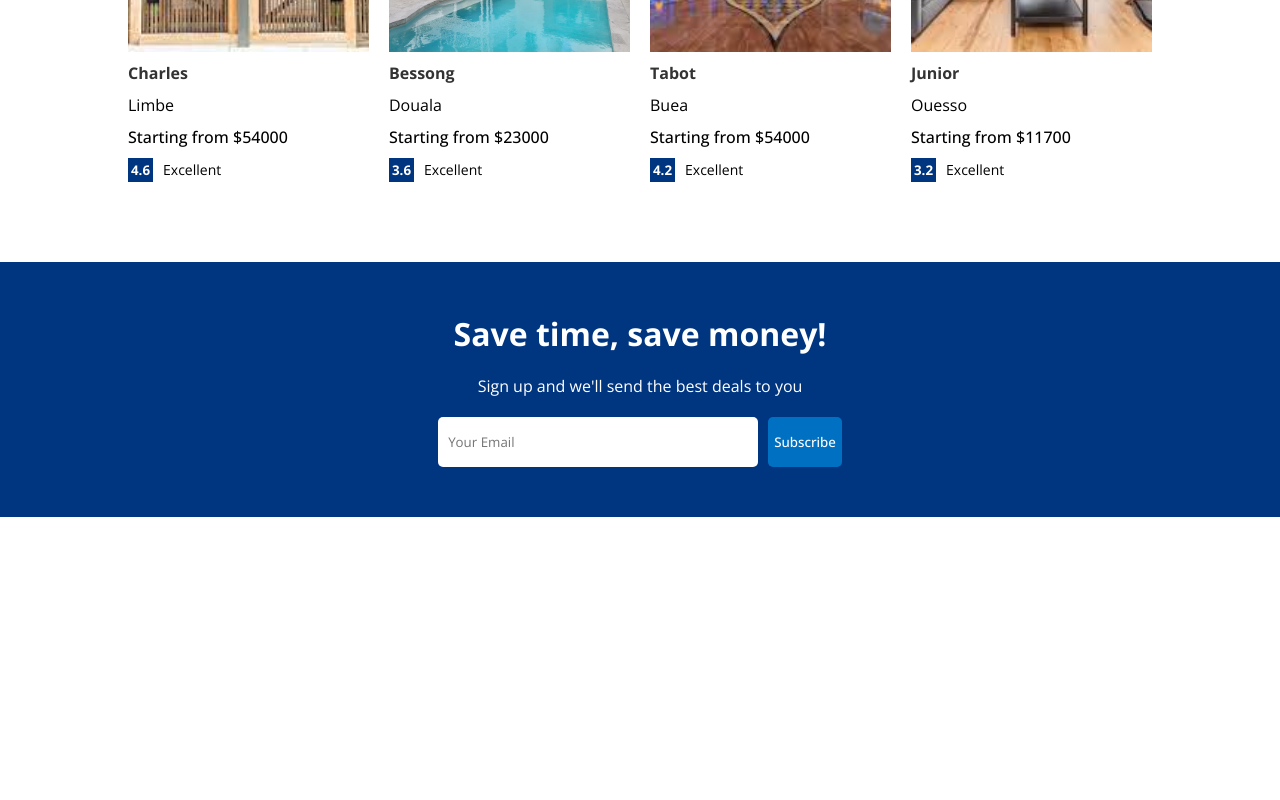
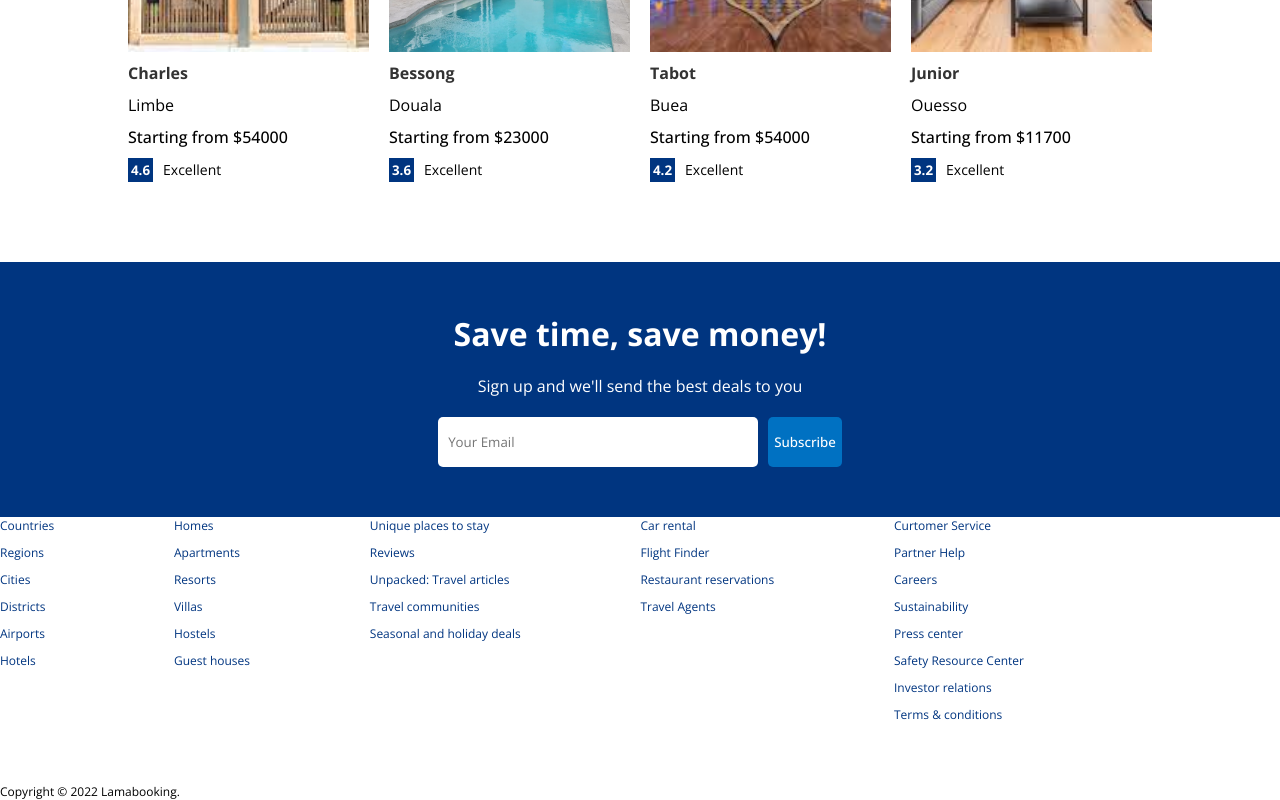
Before and after one commit to TabotCharlesBessong/lamaLessons, a React (Create React App) app in the folder lamaBooking/setup/client/: page / in a window 1280 px wide. Shown: the part 1234-2034 px from the top of the page. Before the commit the page ends 1751 px from the top, so only its background shows below. Built offline with nearby package versions, Linux system fonts and the light colour scheme; no server answers.

Commit message:
just created the footer

```diff
--- a/lamaBooking/setup/client/src/App.js
+++ b/lamaBooking/setup/client/src/App.js
@@ -1,7 +1,7 @@
 import React from 'react'
 import { BrowserRouter , Routes , Route } from 'react-router-dom'
 import { Home } from './pages'
-import {Header , Navbar } from './components'
+import {Header , Navbar, Footer } from './components'
 
 const App = () => {
   return (
@@ -12,6 +12,7 @@
         <Routes>
           <Route path='/' element={<Home/>} />
         </Routes>
+        <Footer/>
       </BrowserRouter>
     </div>
   )
--- /dev/null
+++ b/lamaBooking/setup/client/src/components/footer/Footer.js
@@ -0,0 +1,53 @@
+import React from 'react'
+import "./footer.css";
+
+const Footer = () => {
+	return (
+		<div className="footer">
+			<div className="fLists">
+				<ul className="fList">
+					<li className="fListItem">Countries</li>
+					<li className="fListItem">Regions</li>
+					<li className="fListItem">Cities</li>
+					<li className="fListItem">Districts</li>
+					<li className="fListItem">Airports</li>
+					<li className="fListItem">Hotels</li>
+				</ul>
+				<ul className="fList">
+					<li className="fListItem">Homes </li>
+					<li className="fListItem">Apartments </li>
+					<li className="fListItem">Resorts </li>
+					<li className="fListItem">Villas</li>
+					<li className="fListItem">Hostels</li>
+					<li className="fListItem">Guest houses</li>
+				</ul>
+				<ul className="fList">
+					<li className="fListItem">Unique places to stay </li>
+					<li className="fListItem">Reviews</li>
+					<li className="fListItem">Unpacked: Travel articles </li>
+					<li className="fListItem">Travel communities </li>
+					<li className="fListItem">Seasonal and holiday deals </li>
+				</ul>
+				<ul className="fList">
+					<li className="fListItem">Car rental </li>
+					<li className="fListItem">Flight Finder</li>
+					<li className="fListItem">Restaurant reservations </li>
+					<li className="fListItem">Travel Agents </li>
+				</ul>
+				<ul className="fList">
+					<li className="fListItem">Curtomer Service</li>
+					<li className="fListItem">Partner Help</li>
+					<li className="fListItem">Careers</li>
+					<li className="fListItem">Sustainability</li>
+					<li className="fListItem">Press center</li>
+					<li className="fListItem">Safety Resource Center</li>
+					<li className="fListItem">Investor relations</li>
+					<li className="fListItem">Terms & conditions</li>
+				</ul>
+			</div>
+			<div className="fText">Copyright © 2022 Lamabooking.</div>
+		</div>
+	);
+};
+
+export default Footer;
--- /dev/null
+++ b/lamaBooking/setup/client/src/components/footer/footer.css
@@ -0,0 +1,23 @@
+.footer{
+  width: 100%;
+  width: 1024px;
+  font-size: 12px;
+}
+
+.fLists{
+  width: 100%;
+  display: flex;
+  justify-content: space-between;
+  margin-bottom: 50px;
+}
+
+.fList{
+  list-style: none;
+  padding: 0;
+}
+
+.fListItem{
+  margin-bottom: 10px;
+  color: #003580;
+  cursor: pointer;
+}
--- a/lamaBooking/setup/client/src/components/index.js
+++ b/lamaBooking/setup/client/src/components/index.js
@@ -5,3 +5,4 @@
 export { default as PropertyList } from "./propertyList/PropertyList";
 export { default as FeaturedProperties } from "./featuredProperties/FeaturedProperties";
 export { default as MailList } from "./mailList/MailList";
+export { default as Footer } from "./footer/Footer";
```
